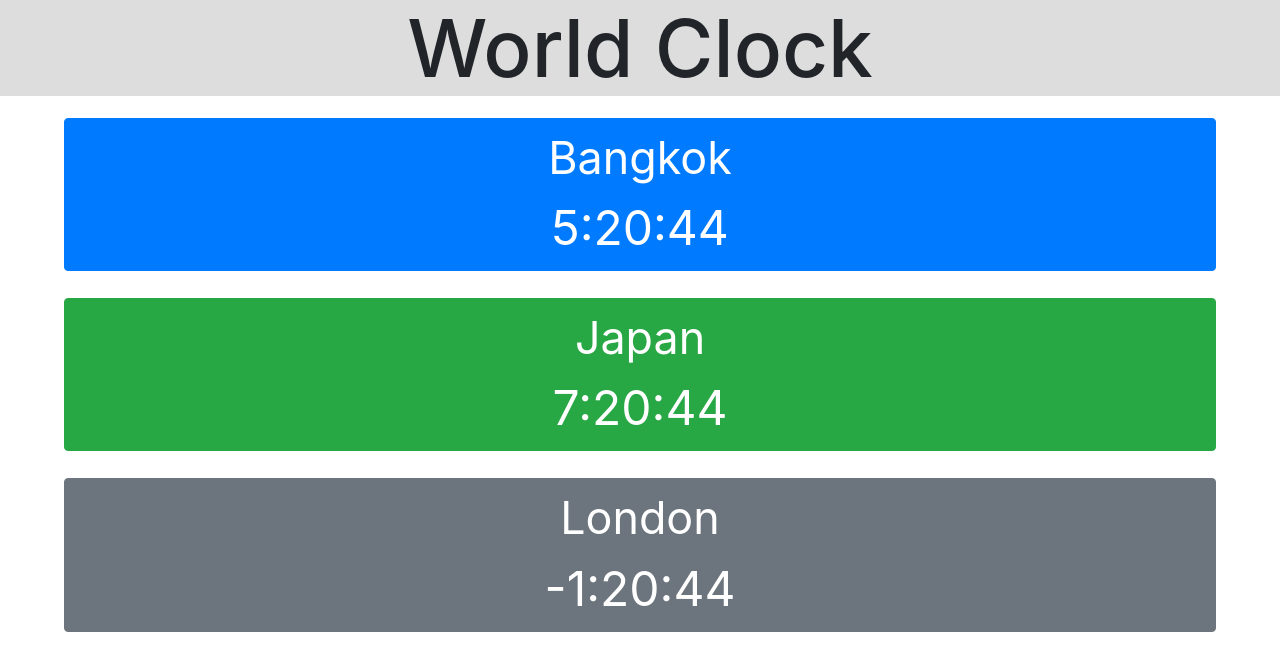
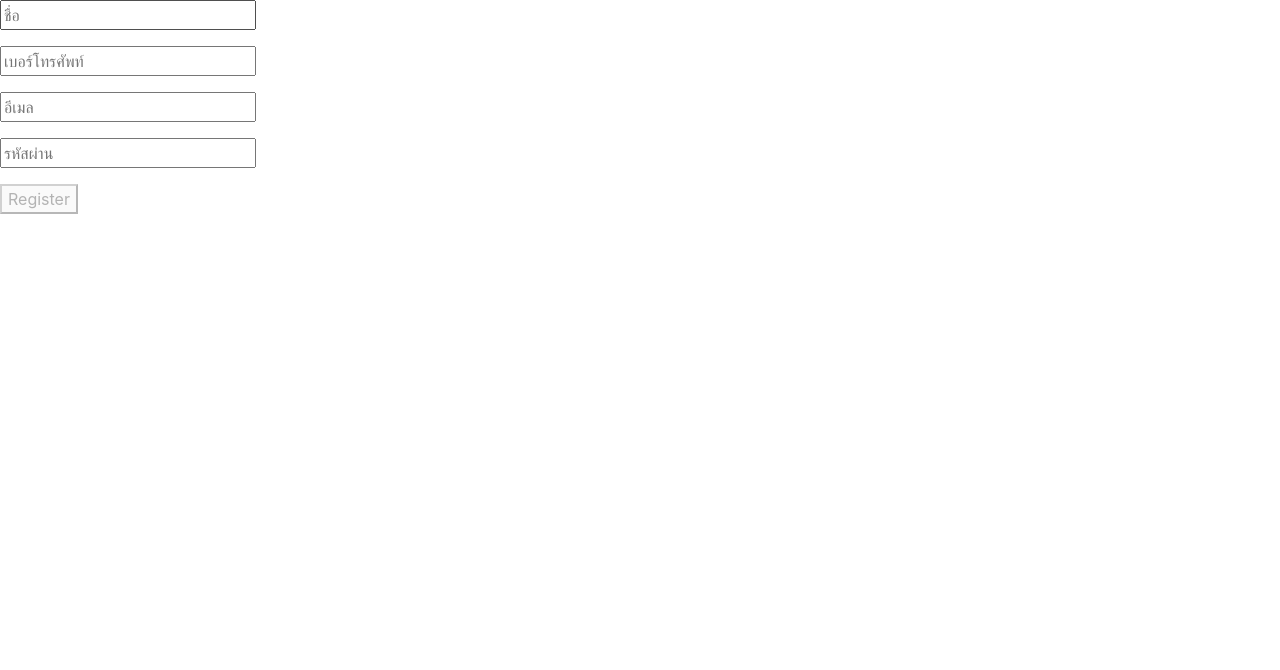
Before and after one commit to koidzt/example_react_app, a React (Create React App) app: page / in a window 1280 px wide. Shown: the top 670 px of the page. Built offline with nearby package versions, Linux system fonts and the light colour scheme.

Commit message:
Register Form by class component

```diff
--- a/src/App.js
+++ b/src/App.js
@@ -1,16 +1,12 @@
 import React from 'react';
-import logo from './logo.svg';
 import './App.css';
-import Clock from './components/Clock';
+import RegisterForm from './pages/registerForm/RegisterForm';
 
 class App extends React.Component {
   render() {
     return (
-      <div className="App">
-        <h1 style={{ fontSize: '5em', backgroundColor: '#DDDDDD' }}>World Clock</h1>
-        <Clock location="Bangkok" cn="btn btn-primary" />
-        <Clock location="Japan" cn="btn btn-success" />
-        <Clock location="London" cn="btn btn-secondary" />
+      <div>
+        <RegisterForm />
       </div>
     );
   }
--- a/src/components/Clock.js
+++ /dev/null
@@ -1,46 +0,0 @@
-import React, { Component } from 'react';
-
-class Clock extends Component {
-  constructor(props) {
-    super(props);
-    this.state = {
-      date: new Date(),
-    };
-  }
-
-  componentDidMount() {
-    this.timerID = setInterval(() => this.tick(), 1000);
-  }
-
-  componentWillUnmount() {
-    clearInterval(this.timerID);
-  }
-
-  tick() {
-    this.setState({
-      date: new Date(),
-    });
-  }
-
-  location = {
-    Bangkok: 0,
-    Japan: 2,
-    London: -6,
-  };
-
-  render() {
-    const date = this.state.date;
-    return (
-      <div className={this.props.cn} style={{ width: '90%', margin: '0.85em' }}>
-        <div style={{ fontSize: '2.8em' }}>{this.props.location}</div>
-        <div style={{ fontSize: '3em' }}>
-          {date.getHours() + this.location[this.props.location]}:
-          {date.getMinutes() < 10 ? `0${date.getMinutes()}` : date.getMinutes()}:
-          {date.getSeconds() < 10 ? `0${date.getSeconds()}` : date.getSeconds()}
-        </div>
-      </div>
-    );
-  }
-}
-
-export default Clock;
--- /dev/null
+++ b/src/components/input/InputText.js
@@ -0,0 +1,29 @@
+import React, { Component } from 'react';
+
+export default class InputText extends Component {
+  getClassCSS = () => {
+    let cssClass = 'Input InputElement';
+    if (this.props.error && this.props.error.isTouched) {
+      cssClass += ' Invalid';
+    }
+
+    return cssClass;
+  };
+
+  render() {
+    const { value, onChangeInput, name, placeholder } = this.props;
+
+    return (
+      <div>
+        <input
+          value={value}
+          onChange={onChangeInput}
+          className={this.getClassCSS()}
+          name={name}
+          placeholder={placeholder}
+        />
+        <p className="ErrorMessage">{this.props.error.message}</p>
+      </div>
+    );
+  }
+}
--- /dev/null
+++ b/src/pages/registerForm/RegisterForm.js
@@ -0,0 +1,146 @@
+import React, { Component } from 'react';
+import InputText from '../../components/input/InputText';
+
+export default class RegisterForm extends Component {
+  state = {
+    formData: {
+      name: {
+        value: '',
+        validator: {
+          minLength: 3,
+          maxLength: 6,
+          required: true,
+        },
+        error: { status: true, message: '', isTouched: false },
+      },
+      phonenumber: {
+        value: '',
+        validator: {
+          minLength: 10,
+          maxLength: 10,
+        },
+        error: { status: true, message: '', isTouched: false },
+      },
+      email: {
+        value: '',
+        validator: {
+          required: true,
+        },
+        error: { status: true, message: '', isTouched: false },
+      },
+      password: {
+        value: '',
+        validator: {
+          minLength: 6,
+          maxLength: 24,
+          required: true,
+        },
+        error: { status: true, message: '', isTouched: false },
+      },
+    },
+    isFormValid: false,
+  };
+
+  checkValue = (value, rules) => {
+    let isValid = true;
+    let trimmerValue = value.trim();
+    let message = '';
+
+    if (rules.required && trimmerValue.length === 0) {
+      isValid = false;
+      message = 'กรุณากรอกช่องนี้';
+    }
+
+    if (rules.maxLength && trimmerValue.length > rules.maxLength) {
+      isValid = false;
+      message = `ความยาวต้องไม่เกิน ${rules.maxLength} ตัว`;
+    }
+
+    if (rules.minLength && trimmerValue.length < rules.minLength) {
+      isValid = false;
+      message = `ความยาวอย่างน้อย ${rules.minLength} ตัว`;
+    }
+
+    return { isValid, message };
+  };
+
+  onChangeInput = (e) => {
+    const fieldName = e.target.name;
+    const fieldValue = e.target.value;
+    const formUpdate = { ...this.state.formData };
+    formUpdate[fieldName].value = fieldValue;
+    formUpdate[fieldName].error.isTouched = true;
+
+    let { isValid, message } = this.checkValue(e.target.value, formUpdate[fieldName].validator);
+
+    formUpdate[fieldName].error.status = !isValid;
+    formUpdate[fieldName].error.message = message;
+
+    let newIsFormValid = true;
+    for (let key in formUpdate) {
+      if (formUpdate[key].validator.required) {
+        newIsFormValid = !formUpdate[key].error.status && newIsFormValid;
+      }
+    }
+
+    this.setState({
+      formData: formUpdate,
+      isFormValid: newIsFormValid,
+    });
+  };
+
+  onSubmit = (e) => {
+    e.preventDefault();
+    const { name, phonenumber, email, password } = this.state.formData;
+    const result = {
+      name: name.value,
+      email: email.value,
+      password: password.value,
+      phonenumber: phonenumber.value,
+    };
+    console.log(result);
+  };
+
+  render() {
+    const { name, phonenumber, email, password } = this.state.formData;
+
+    return (
+      <div className="RegisterForm">
+        <form onSubmit={this.onSubmit}>
+          <InputText
+            onChangeInput={this.onChangeInput}
+            value={name.value}
+            name="name"
+            placeholder="ชื่อ"
+            error={name.error}
+          />
+          <InputText
+            onChangeInput={this.onChangeInput}
+            value={phonenumber.value}
+            name="phonenumber"
+            placeholder="เบอร์โทรศัพท์"
+            error={phonenumber.error}
+          />
+          <InputText
+            onChangeInput={this.onChangeInput}
+            value={email.value}
+            name="email"
+            placeholder="อีเมล"
+            error={email.error}
+          />
+          <InputText
+            onChangeInput={this.onChangeInput}
+            value={password.value}
+            name="password"
+            placeholder="รหัสผ่าน"
+            error={password.error}
+            type="password"
+          />
+          <button disabled={!this.state.isFormValid} htmlFor="submit" className="Button">
+            Register
+          </button>
+        </form>
+      </div>
+    );
+  }
+}
```
